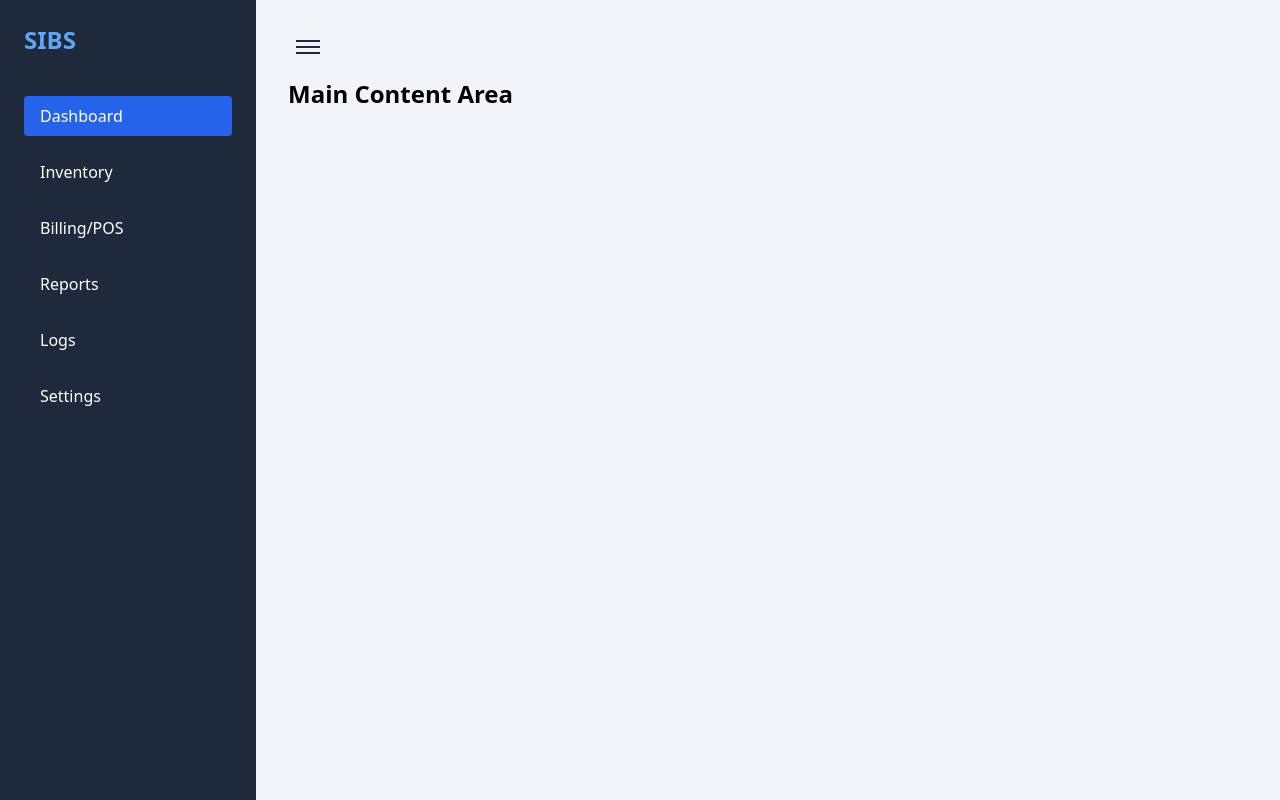
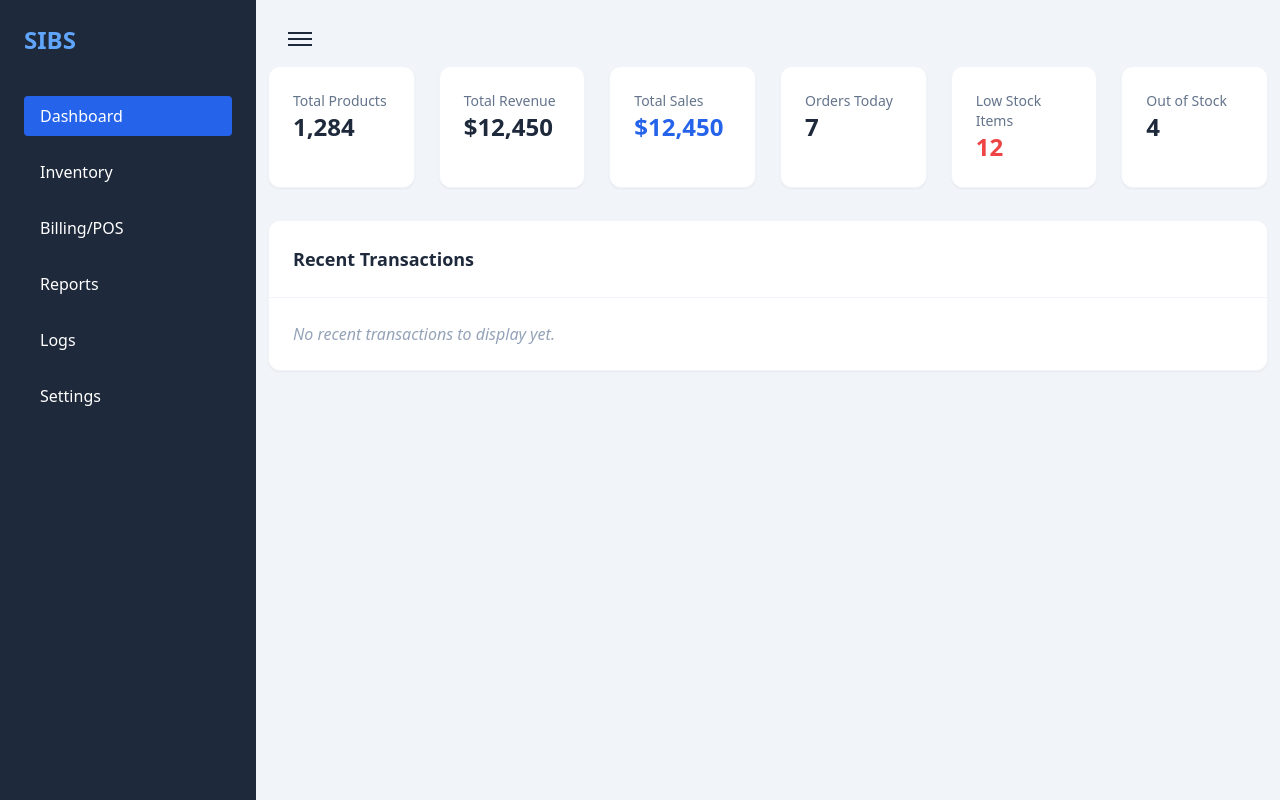
Before and after one commit to wtvimsupposedtotype/second-semester-group-project, a PHP site: page /dashboard.php in a window 1280 px wide. Run offline with PHP 8.4, Linux system fonts and the light colour scheme; some libraries are stand-ins or nearby versions.

Commit message:
feat: added cards to dashboard

```diff
--- a/dashboard.php
+++ b/dashboard.php
@@ -12,14 +12,59 @@
 </head>
 
 <body>
-    <main id="main-content" class="ml-64 p-8 bg-slate-100 min-h-screen transition-all duration-300">
-        <button id="toggle-btn" class="flex flex-col gap-1 p-2 hover:bg-slate-200 rounded transition-colors">
+    <main id="main-content" class="ml-64 p-3 bg-slate-100 min-h-screen transition-all duration-300">
+        <!--Toggle button-->
+        <button id="toggle-btn" class="flex flex-col gap-1 p-5 hover:bg-slate-200 rounded transition-colors">
             <span class="w-6 h-0.5 bg-slate-800"></span>
             <span class="w-6 h-0.5 bg-slate-800"></span>
             <span class="w-6 h-0.5 bg-slate-800"></span>
         </button>
+        <!-- Page content-->
         <div>
-            <p class="text-2xl font-bold mt-4">Main Content Area</p>
+            <!-- Stats Grid -->
+            <div class="grid grid-cols-1 md:grid-cols-2 lg:grid-cols-6 gap-6 mb-8">
+                <!-- Card 1 -->
+                <div class="bg-white p-6 rounded-xl shadow-sm border border-slate-100">
+                    <p class="text-sm font-medium text-slate-500">Total Products</p>
+                    <h3 class="text-2xl font-bold text-slate-800">1,284</h3>
+                </div>
+                <!-- Card 2 -->
+                <div class="bg-white p-6 rounded-xl shadow-sm border border-slate-100">
+                    <p class="text-sm font-medium text-slate-500">Total Revenue</p>
+                    <h3 class="text-2xl font-bold text-slate-800">$12,450</h3>
+                </div>
+                <!-- Card 3 -->
+                <div class="bg-white p-6 rounded-xl shadow-sm border border-slate-100">
+                    <p class="text-sm font-medium text-slate-500">Total Sales</p>
+                    <h3 class="text-2xl font-bold text-blue-600">$12,450</h3>
+                </div>
+                <!-- Card 4 -->
+                <div class="bg-white p-6 rounded-xl shadow-sm border border-slate-100">
+                    <p class="text-sm font-medium text-slate-500">Orders Today</p>
+                    <h3 class="text-2xl font-bold text-slate-800">7</h3>
+                </div>
+                <!-- Card 5 -->
+                <div class="bg-white p-6 rounded-xl shadow-sm border border-slate-100">
+                    <p class="text-sm font-medium text-slate-500">Low Stock Items</p>
+                    <h3 class="text-2xl font-bold text-red-500">12</h3>
+                </div>
+                <!-- Card 6 -->
+                <div class="bg-white p-6 rounded-xl shadow-sm border border-slate-100">
+                    <p class="text-sm font-medium text-slate-500">Out of Stock</p>
+                    <h3 class="text-2xl font-bold text-slate-800">4</h3>
+                </div>
+            </div>
+        </div>
+
+        <!-- Recent Transactions Table Section -->
+        <div class="bg-white rounded-xl shadow-sm border border-slate-100 overflow-hidden">
+            <div class="p-6 border-b border-slate-100">
+                <h3 class="text-lg font-bold text-slate-800">Recent Transactions</h3>
+            </div>
+            <div class="p-6">
+                <p class="text-slate-400 italic">No recent transactions to display yet.</p>
+            </div>
+        </div>
         </div>
     </main>
     <script src="assets/js/script.js"></script>
```
